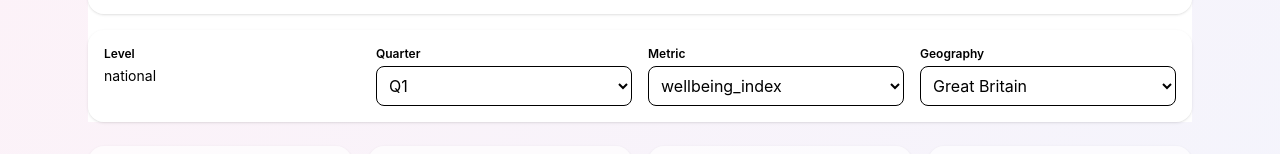
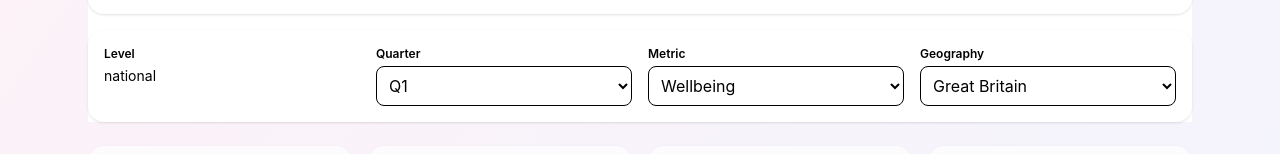
Before and after one commit to RSE1982/Feb-Hackathon, a React (Vite) app in the folder hackathon-app/: page / in a window 1280 px wide. Shown: the part 178-332 px from the top of the page. Built offline with nearby package versions, Linux system fonts and the light colour scheme; what proj4 would draw is missing.

Commit message:
fix: Filters uses metricHelpers

```diff
--- a/hackathon-app/src/components/FiltersPanel.jsx
+++ b/hackathon-app/src/components/FiltersPanel.jsx
@@ -1,4 +1,5 @@
 import React from 'react';
+import { metricNiceName } from '../utils/metricHelpers';
 
 export default function FiltersPanel({
 	level,
@@ -51,7 +52,7 @@ export default function FiltersPanel({
 				>
 					{metrics.map((m) => (
 						<option key={m} value={m}>
-							{m}
+							{metricNiceName(m)}
 						</option>
 					))}
 				</select>
--- a/hackathon-app/src/utils/metricHelpers.js
+++ b/hackathon-app/src/utils/metricHelpers.js
@@ -1,5 +1,3 @@
-// src/utils/metricHelpers.js
-
 export const METRIC_META = {
     wellbeing_index: {
         label: 'Wellbeing',
```
